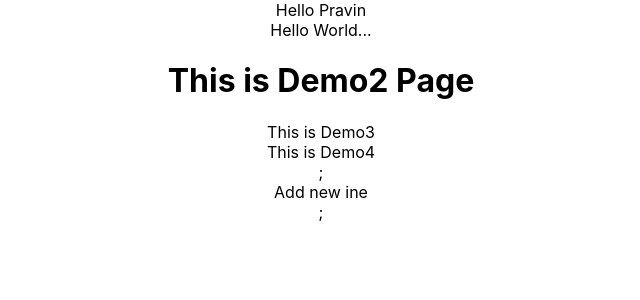
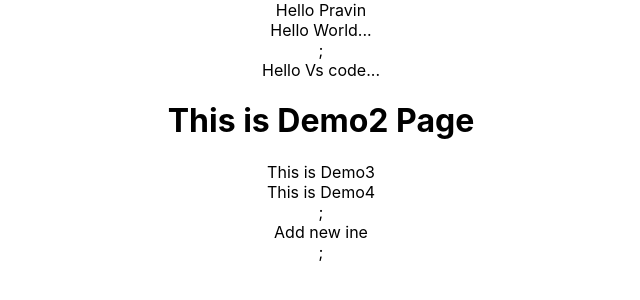
Before and after one commit to Pravin-1911/First-project, a React (Create React App) app: page / in a window 1280 px wide. Shown: the top 300 px of the page, without its empty margins (319-959 px from the left). Built offline with nearby package versions, Linux system fonts and the light colour scheme.

Commit message:
Added line in Demo1

```diff
--- a/src/Demo1.js
+++ b/src/Demo1.js
@@ -1,5 +1,9 @@
 import React from "react";
 
 export default function Demo1() {
-  return <div>Hello World...</div>;
+  return (
+    <>
+      <div>Hello World...</div>;<div>Hello Vs code...</div>
+    </>
+  );
 }
```
